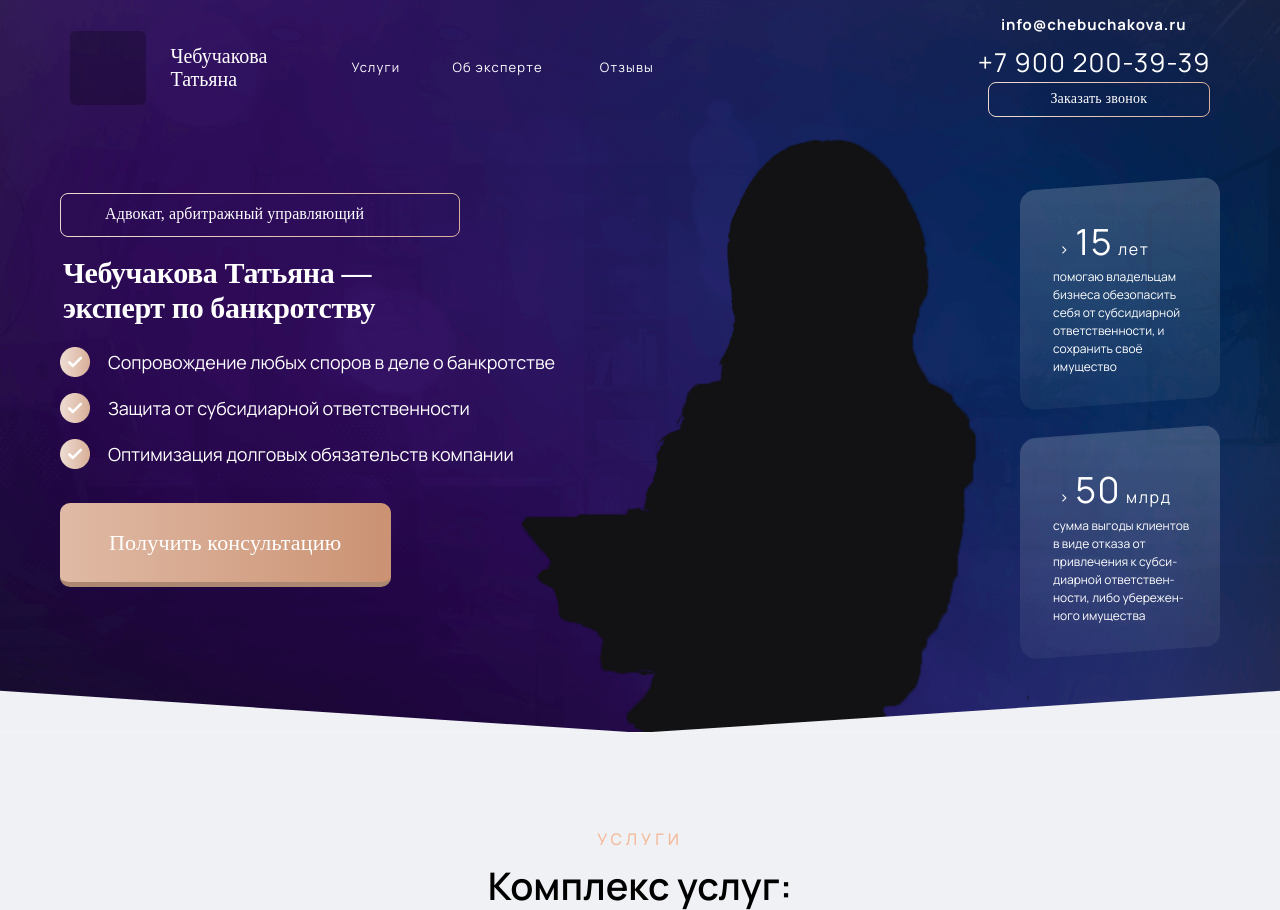
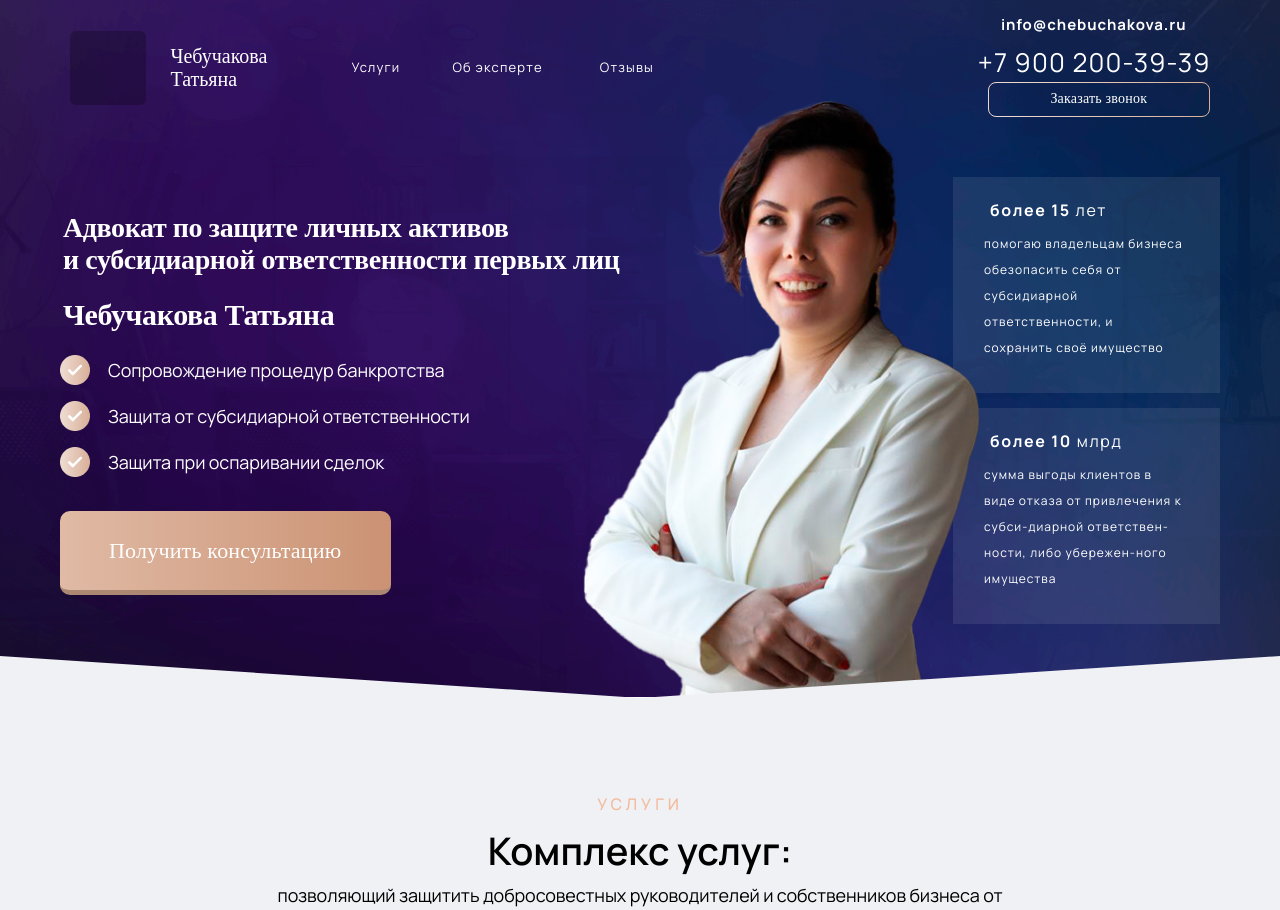
Before and after one commit to codarsssss/landing_page, a Django app: page / in a window 1280 px wide. Shown: the top 910 px of the page. Run offline with Django 4.2, Linux system fonts and the light colour scheme; data that the repository does not hold is empty; some libraries are stand-ins or nearby versions; some web fonts are replaced.

Commit message:
new header-body

```diff
--- a/landing/home_app/static/home_app/style/css/style.css
+++ b/landing/home_app/static/home_app/style/css/style.css
@@ -284,8 +284,9 @@ section p {
   position: absolute;
   bottom: 0;
   z-index: 1;
-  right: calc(100px);
-  /* right: calc(32vw - 200px); */
+  /*right: calc(100px);*/
+  right: calc(32vw - 285px);
+  /*margin-right: 50px;*/
 }
 
 /* Блок с основными услугами */
--- a/landing/home_app/templates/home_app/index.html
+++ b/landing/home_app/templates/home_app/index.html
@@ -6,26 +6,23 @@
 <section class="hero">
     <div class="container">
         <div class="hero__description">
-            <p class="job-title">Адвокат, арбитражный управляющий</p>
+            <h1 class="" style="font-size: 28px">Адвокат по защите личных активов <br>и субсидиарной ответственности первых лиц</h1>
             <h1 class="animYBlocks">
-                Чебучакова Татьяна —
-                <br>
-                эксперт по банкротству
+                Чебучакова Татьяна
             </h1>
             <ul class='anim_list'>
-                <li class="anim_block">Сопровождение любых споров в деле о банкротстве</li>
+                <li class="anim_block">Сопровождение процедур банкротства</li>
                 <li class="anim_block">Защита от субсидиарной ответственности</li>
-                <li class="anim_block">Оптимизация долговых обязательств компании</li>
+                <li class="anim_block">Защита при оспаривании сделок</li>
             </ul>
             <div class='desc_button'>
                 <button class="modal_call anim_block">Получить консультацию</button>
             </div>
         </div>
         <div class="hero__achievements">
-            <div class="achievement anim_block">
+            <div class="profile__feature anim_block">
                 <p class="achievement__heading">
-                    >
-                    <strong>15</strong>
+                    <strong>более 15</strong>
                     лет
                 </p>
                 <p class="achievement__text">
@@ -33,10 +30,9 @@
                     ответственности, и сохранить своё имущество
                 </p>
             </div>
-            <div class="achievement anim_block">
+            <div class="profile__feature anim_block">
                 <p class="achievement__heading">
-                    >
-                    <strong>50</strong>
+                    <strong>более 10</strong>
                     млрд
                 </p>
                 <p class="achievement__text">
```
Also changed, not shown: landing/home_app/static/home_app/img/person.png.
